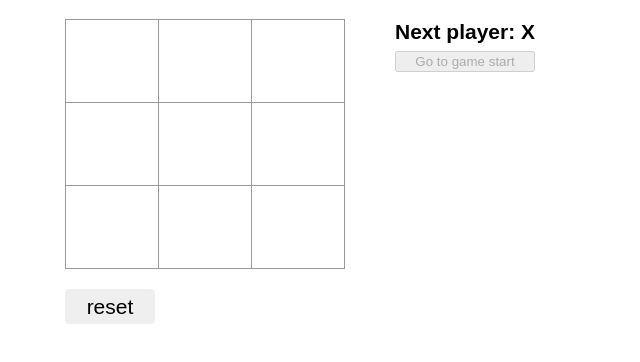
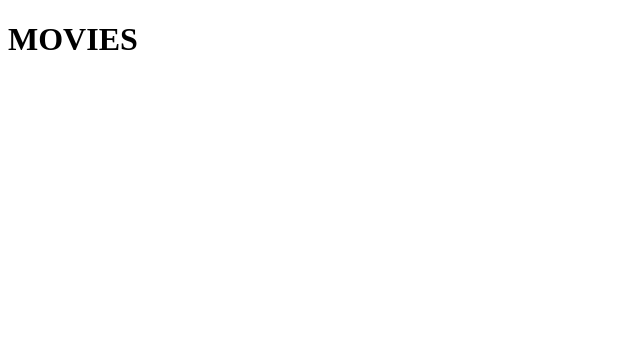
Before and after one commit to ArmirMirafzal/Armir-react-js-8-modul, a React (Create React App) app: page / in a window 1280 px wide. Shown: the top 362 px of the page, without its empty margins (0-640 px from the left). Built offline with nearby package versions, Linux system fonts and the light colour scheme; the HTML template or start-up script is replaced by a standard one.

Commit message:
movies big project start

```diff
--- a/src/App.tsx
+++ b/src/App.tsx
@@ -1,105 +1,11 @@
-import { Component } from "react";
-import { Board, Histories } from "./components";
+import React, { Component } from 'react'
 
-import cls from "./app.module.scss";
-
-type Player = "X" | "O";
-
-type TBoard = (Player | null)[];
-
-export interface AppState {
-	board: TBoard;
-	histories: TBoard[];
-	nextPlayer: Player;
-	winner?: Player;
-	currentIdx: number;
+export default class App extends Component {
+		render() {
+				return (
+						<div>
+							<h1 className='MOVIES'>MOVIES</h1>
+						</div>
+				)
+		}
 }
-
-export default class App extends Component<{}, AppState> {
-	constructor(props = {}) {
-		super(props);
-		this.state = JSON.parse(localStorage.getItem("state")!) || {
-			board: new Array(9).fill(null),
-			histories: [new Array(9).fill(null)],
-			nextPlayer: "X",
-			currentIdx: 0,
-		};
-	}
-
-	setStateStorage: typeof this.setState = (state) => {
-		this.setState(state, () => {
-			localStorage.setItem("state", JSON.stringify(this.state));
-		});
-	};
-
-	checkWinner = (board: TBoard) => {
-		const winningPositions = [
-			[0, 1, 2],
-			[3, 4, 5],
-			[6, 7, 8],
-			[0, 3, 6],
-			[1, 4, 7],
-			[2, 5, 8],
-			[0, 4, 8],
-			[2, 4, 6],
-		];
-
-		for (let i = 0; i < winningPositions.length; i++) {
-			const [x, y, z] = winningPositions[i];
-
-			if (board[x] && board[x] === board[y] && board[y] === board[z]) {
-				return board[x];
-			}
-		}
-	};
-
-	handleCell = (idx: number) => {
-		let { nextPlayer, histories, currentIdx } = this.state;
-		const board = [...this.state.board];
-
-		if (this.checkWinner(board) || board[idx]) return;
-		board[idx] = nextPlayer;
-		nextPlayer = nextPlayer === "X" ? "O" : "X";
-
-		this.setStateStorage({
-			board,
-			nextPlayer,
-			histories: [...histories.splice(0, currentIdx + 1), board],
-			currentIdx: currentIdx + 1,
-		});
-	};
-
-	handleHistory = (idx: number) => {
-		const { histories } = this.state;
-		const board = [...histories[idx]];
-
-		this.setStateStorage({ board, currentIdx: idx });
-	};
-
-	handleReset = () => {
-		localStorage.removeItem("state");
-		this.setState({
-			board: new Array(9).fill(null),
-			histories: [new Array(9).fill(null)],
-			nextPlayer: "X",
-			currentIdx: 0,
-		});
-	};
-
-	render() {
-		const { board, nextPlayer, histories, currentIdx, winner } = this.state;
-
-		return (
-			<main className={cls.container}>
-				<Board board={board} onCell={this.handleCell} onReset={this.handleReset} />
-				<Histories
-					onHistory={this.handleHistory}
-					winner={winner}
-					currentIdx={currentIdx}
-					nextPlayer={nextPlayer}
-					histories={histories}
-				/>
-			</main>
-		);
-	}
-}
--- a/src/app.module.scss
+++ /dev/null
@@ -1,19 +0,0 @@
-body {
-	margin: 0;
-	padding: 0;
-}
-
-.container {
-	display: flex;
-	align-items: flex-start;
-	justify-content: center;
-	width: 600px;
-	margin-top: 20px;
-	gap: 130px;
-	font: 14px Century Gothic, Futura, sans-serif;
-
-	h2 {
-		margin: 0;
-		margin-bottom: 7px;
-	}
-}
--- a/src/components/board/board.module.scss
+++ /dev/null
@@ -1,35 +0,0 @@
-.board {
-	display: grid;
- grid-template-columns: repeat(3,1fr);
- grid-template-rows: repeat(3,1fr);
- width: 200px;
- height: 200px;
-
-	.cell {
-		background: #fff;
-		border: 1px solid #999;
-		float: left;
-		font-size: 34px;
-		font-weight: 700;
-		height: 84px;
-		line-height: 34px;
-		margin-right: -1px;
-		margin-top: -1px;
-		padding: 0;
-		text-align: center;
-		width: 94px;
-  user-select: none;
-	}
-
- .reset{
-  width: 90px;
-  height: 35px;
-  display: grid;
-  place-content: center;
-  margin-top: 20px;
-  font-size: 21px;
-  border-radius: 4px;
-  border: none;
-  cursor: pointer;
- }
-}
--- a/src/components/board/board.tsx
+++ /dev/null
@@ -1,20 +0,0 @@
-import { AppState } from "../../App";
-import cls from "./board.module.scss";
-
-export interface BoardProps extends Pick<AppState, "board"> {
-	onCell: (idx: number) => void;
-	onReset: () => void;
-}
-
-export default function Board({ board, onCell, onReset }: BoardProps) {
-	return (
-		<div className={cls.board}>
-			{board.map((board, idx) => (
-				<button key={idx} onClick={() => onCell(idx)} className={cls.cell}>
-					{board}
-				</button>
-			))}
-			<button className={cls.reset} onClick={onReset}>reset</button>
-		</div>
-	);
-}
--- a/src/components/board/index.ts
+++ /dev/null
@@ -1 +0,0 @@
-export { default } from "./board"
--- a/src/components/histories/histories.module.scss
+++ /dev/null
@@ -1,4 +0,0 @@
-.histories{
- display: flex;
- flex-direction: column;
-}
--- a/src/components/histories/histories.tsx
+++ /dev/null
@@ -1,29 +0,0 @@
-import { AppState } from "../../App";
-
-import cls from "./histories.module.scss";
-
-interface HistoriesProps
-	extends Pick<AppState, "histories" | "nextPlayer" | "currentIdx" | "winner"> {
-	onHistory: (idx: number) => void;
-}
-
-export default function Histories({
-	nextPlayer,
-	histories,
-	currentIdx,
-	winner,
-	onHistory,
-}: HistoriesProps) {
-	return (
-		<div className="ms-2">
-			<h2>{winner ? `Winner ${winner}` : `Next player: ${nextPlayer}`}</h2>
-			<div className={cls.histories} style={{ gap: 2 }}>
-				{histories.map((h, idx) => (
-					<button key={idx} onClick={() => onHistory(idx)} disabled={currentIdx === idx}>
-						Go to {idx ? `move #${idx}` : "game start"}
-					</button>
-				))}
-			</div>
-		</div>
-	);
-}
--- a/src/components/histories/index.ts
+++ /dev/null
@@ -1 +0,0 @@
-export { default } from "./histories"
--- a/src/components/index.ts
+++ /dev/null
@@ -1,2 +0,0 @@
-export { default as Board } from "./board";
-export { default as Histories } from "./histories";
--- a/src/index.tsx
+++ b/src/index.tsx
@@ -1,14 +1,10 @@
-import React from 'react';
-import ReactDOM from 'react-dom/client';
-import App from './App';
+import React from "react";
+import ReactDOM from "react-dom/client";
+import App from "./App";
 
-const root = ReactDOM.createRoot(
-  document.getElementById('root') as HTMLElement
+const root = ReactDOM.createRoot(document.getElementById("root") as HTMLElement);
+root.render(
+	<React.StrictMode>
+		<App />
+	</React.StrictMode>
 );
-root.render(
-  <React.StrictMode>
-    <App />
-  </React.StrictMode>
-);
-
-/* ❗❗❗❗❗❗❗❗❗❗❗❗ loyihada bag bor to'g'irlash kerak  */
```
